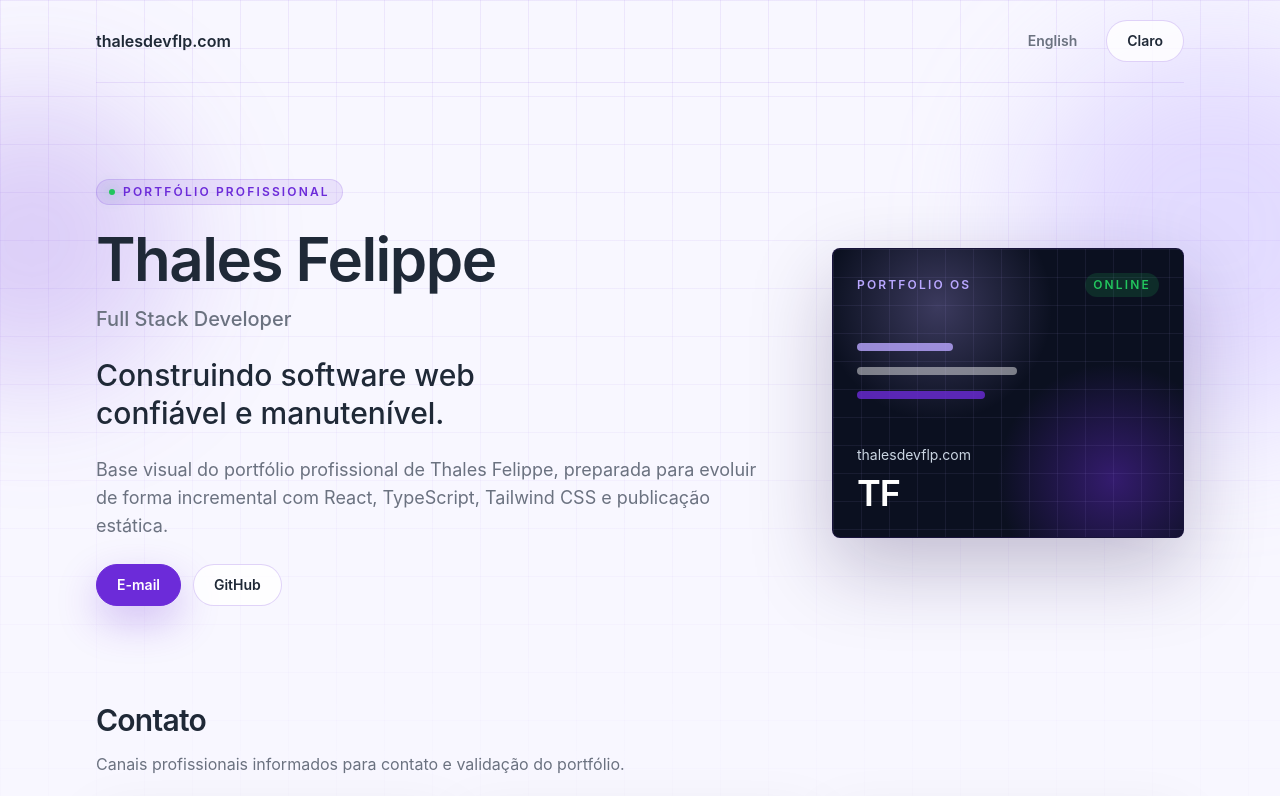
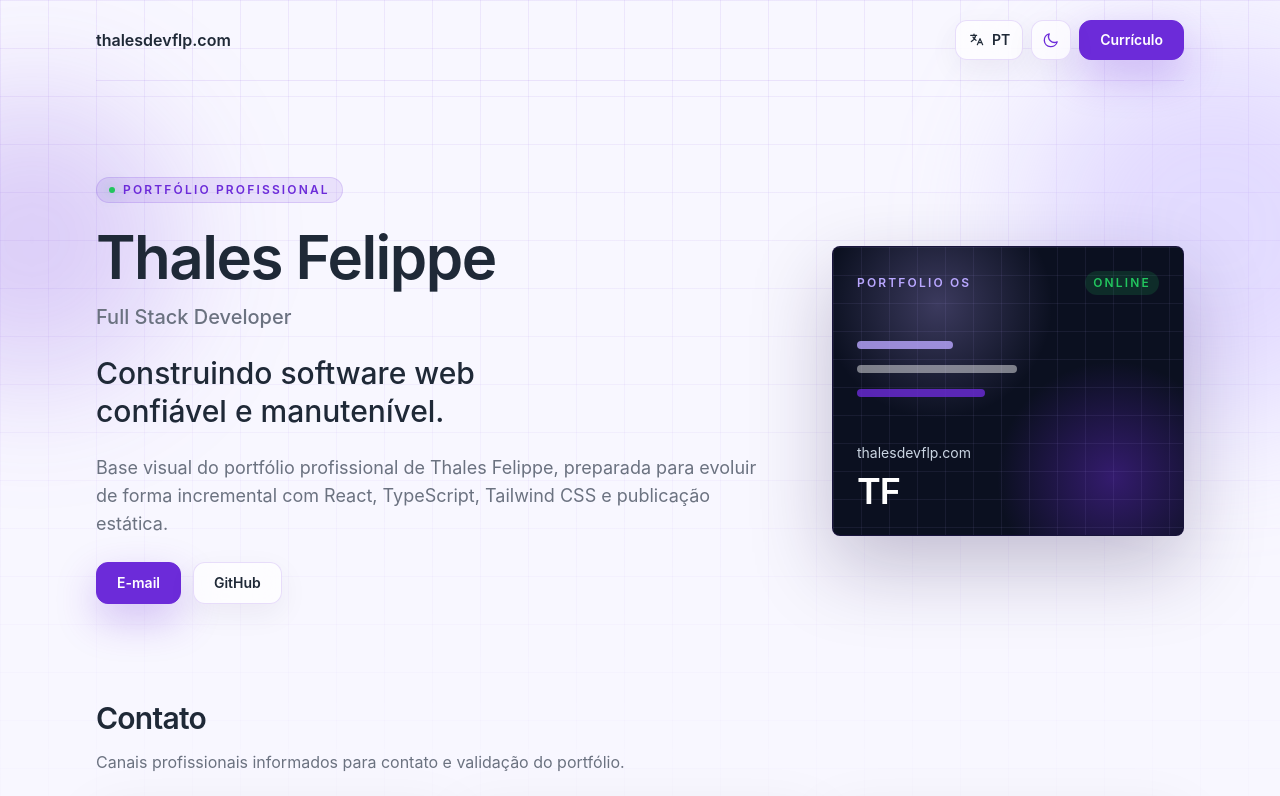
Before and after one commit to thalesfelippe/portfolio, a React (Vite) app: page / in a window 1280 px wide. Shown: the top 796 px of the page. Built offline with nearby package versions, Linux system fonts and the light colour scheme.

Commit message:
feat: add polished header toggles

```diff
--- /dev/null
+++ b/src/components/LanguageToggle.tsx
@@ -0,0 +1,46 @@
+import type { Language } from '../i18n/translations'
+import { translations } from '../i18n/translations'
+
+type LanguageToggleProps = {
+  language: Language
+  onLanguageChange: () => void
+}
+
+function LanguageIcon() {
+  return (
+    <svg
+      aria-hidden="true"
+      className="h-4 w-4"
+      fill="none"
+      viewBox="0 0 24 24"
+    >
+      <path
+        d="M4 5h9M9 3v2m2.5 0c-.7 4.1-2.9 7.2-6.5 9.4m2.5-6.7c1.1 2 2.6 3.6 4.5 4.8M14 19l4-9 4 9m-6.7-3h5.4"
+        stroke="currentColor"
+        strokeLinecap="round"
+        strokeLinejoin="round"
+        strokeWidth="1.8"
+      />
+    </svg>
+  )
+}
+
+export function LanguageToggle({
+  language,
+  onLanguageChange,
+}: LanguageToggleProps) {
+  const t = translations[language]
+  const currentLanguageLabel = language.toUpperCase()
+
+  return (
+    <button
+      aria-label={t.languageToggleLabel}
+      className="inline-flex h-10 items-center justify-center gap-2 rounded-xl border border-violet/15 bg-white/70 px-3 text-sm font-semibold text-dark-text shadow-[0_10px_30px_rgba(31,17,71,0.06)] backdrop-blur-md transition duration-200 ease-out hover:-translate-y-0.5 hover:border-violet/30 hover:bg-white hover:shadow-[0_16px_40px_rgba(31,17,71,0.1)] focus-visible:outline focus-visible:outline-2 focus-visible:outline-offset-2 focus-visible:outline-violet dark:border-white/10 dark:bg-white/8 dark:text-white dark:hover:border-soft-lavender/25 dark:hover:bg-white/12"
+      onClick={onLanguageChange}
+      type="button"
+    >
+      <LanguageIcon />
+      <span>{currentLanguageLabel}</span>
+    </button>
+  )
+}
--- a/src/components/SiteHeader.tsx
+++ b/src/components/SiteHeader.tsx
@@ -1,6 +1,8 @@
 import { profile } from '../data/profile'
 import type { Language } from '../i18n/translations'
 import { translations } from '../i18n/translations'
+import { LanguageToggle } from './LanguageToggle'
+import { ThemeToggle } from './ThemeToggle'
 import { Button } from './ui'
 
 type Theme = 'light' | 'dark'
@@ -19,7 +21,6 @@ export function SiteHeader({
   theme,
 }: SiteHeaderProps) {
   const t = translations[language]
-  const isDark = theme === 'dark'
 
   return (
     <header className="flex flex-col gap-4 border-b border-violet/10 py-5 dark:border-white/10 sm:flex-row sm:items-center sm:justify-between">
@@ -29,17 +30,26 @@ export function SiteHeader({
       >
         {profile.domain}
       </a>
-      <nav aria-label="Portfolio controls" className="flex flex-wrap gap-2">
-        <Button onClick={onLanguageChange} type="button" variant="ghost">
-          {t.switchLanguage}
-        </Button>
+      <nav
+        aria-label="Portfolio controls"
+        className="flex flex-wrap items-center gap-2"
+      >
+        <LanguageToggle
+          language={language}
+          onLanguageChange={onLanguageChange}
+        />
+        <ThemeToggle
+          language={language}
+          onThemeChange={onThemeChange}
+          theme={theme}
+        />
         <Button
-          aria-pressed={isDark}
-          onClick={onThemeChange}
-          type="button"
-          variant="secondary"
+          className="h-10 px-4"
+          href={profile.links.linkedin}
+          rel="noreferrer"
+          target="_blank"
         >
-          {isDark ? t.themeDark : t.themeLight}
+          {t.resume}
         </Button>
       </nav>
     </header>
--- /dev/null
+++ b/src/components/ThemeToggle.tsx
@@ -0,0 +1,68 @@
+import { translations, type Language } from '../i18n/translations'
+
+type Theme = 'light' | 'dark'
+
+type ThemeToggleProps = {
+  language: Language
+  onThemeChange: () => void
+  theme: Theme
+}
+
+function MoonIcon() {
+  return (
+    <svg
+      aria-hidden="true"
+      className="h-4.5 w-4.5"
+      fill="none"
+      viewBox="0 0 24 24"
+    >
+      <path
+        d="M20.2 14.4A7.9 7.9 0 0 1 9.6 3.8 8.7 8.7 0 1 0 20.2 14.4Z"
+        stroke="currentColor"
+        strokeLinecap="round"
+        strokeLinejoin="round"
+        strokeWidth="1.8"
+      />
+    </svg>
+  )
+}
+
+function SunIcon() {
+  return (
+    <svg
+      aria-hidden="true"
+      className="h-4.5 w-4.5"
+      fill="none"
+      viewBox="0 0 24 24"
+    >
+      <path
+        d="M12 8a4 4 0 1 1 0 8 4 4 0 0 1 0-8ZM12 2.8v2M12 19.2v2M4.2 4.2l1.4 1.4M18.4 18.4l1.4 1.4M2.8 12h2M19.2 12h2M4.2 19.8l1.4-1.4M18.4 5.6l1.4-1.4"
+        stroke="currentColor"
+        strokeLinecap="round"
+        strokeLinejoin="round"
+        strokeWidth="1.8"
+      />
+    </svg>
+  )
+}
+
+export function ThemeToggle({
+  language,
+  onThemeChange,
+  theme,
+}: ThemeToggleProps) {
+  const t = translations[language]
+  const isDark = theme === 'dark'
+  const label = isDark ? t.themeSwitchToLight : t.themeSwitchToDark
+
+  return (
+    <button
+      aria-label={label}
+      className="inline-flex h-10 w-10 items-center justify-center rounded-xl border border-violet/15 bg-white/70 text-violet shadow-[0_10px_30px_rgba(31,17,71,0.06)] backdrop-blur-md transition duration-200 ease-out hover:-translate-y-0.5 hover:border-violet/30 hover:bg-white hover:text-dark-purple hover:shadow-[0_16px_40px_rgba(31,17,71,0.1)] focus-visible:outline focus-visible:outline-2 focus-visible:outline-offset-2 focus-visible:outline-violet dark:border-white/10 dark:bg-white/8 dark:text-soft-lavender dark:hover:border-soft-lavender/25 dark:hover:bg-white/12 dark:hover:text-white"
+      onClick={onThemeChange}
+      type="button"
+    >
+      {isDark ? <SunIcon /> : <MoonIcon />}
+    </button>
+  )
+}
--- a/src/components/ui/Button.tsx
+++ b/src/components/ui/Button.tsx
@@ -22,15 +22,15 @@ type ButtonProps = ButtonAsButton | ButtonAsAnchor
 
 const variantClasses: Record<ButtonVariant, string> = {
   primary:
-    'border-violet bg-violet text-white shadow-[0_16px_40px_rgba(108,43,217,0.28)] hover:bg-dark-purple dark:border-soft-lavender/40 dark:bg-soft-lavender dark:text-deep-navy dark:hover:bg-white',
+    'border-violet bg-violet text-white shadow-[0_16px_40px_rgba(108,43,217,0.28)] hover:-translate-y-0.5 hover:bg-dark-purple hover:shadow-[0_20px_50px_rgba(108,43,217,0.34)] dark:border-violet dark:bg-violet dark:text-white dark:hover:bg-soft-lavender dark:hover:text-deep-navy',
   secondary:
-    'border-violet/20 bg-white/80 text-dark-text hover:border-violet/40 hover:bg-white dark:border-soft-lavender/20 dark:bg-white/10 dark:text-white dark:hover:bg-white/15',
+    'border-violet/15 bg-white/70 text-dark-text shadow-[0_10px_30px_rgba(31,17,71,0.06)] backdrop-blur-md hover:-translate-y-0.5 hover:border-violet/30 hover:bg-white hover:shadow-[0_16px_40px_rgba(31,17,71,0.1)] dark:border-white/10 dark:bg-white/8 dark:text-white dark:hover:border-soft-lavender/25 dark:hover:bg-white/12',
   ghost:
-    'border-transparent bg-transparent text-muted-text hover:bg-violet/10 hover:text-violet dark:text-slate-300 dark:hover:bg-white/10 dark:hover:text-white',
+    'border-transparent bg-transparent text-muted-text hover:-translate-y-0.5 hover:bg-violet/10 hover:text-violet dark:text-slate-300 dark:hover:bg-white/10 dark:hover:text-white',
 }
 
 const baseClasses =
-  'inline-flex items-center justify-center rounded-full border px-5 py-2.5 text-sm font-semibold transition focus-visible:outline focus-visible:outline-2 focus-visible:outline-offset-2 focus-visible:outline-violet disabled:pointer-events-none disabled:opacity-50'
+  'inline-flex items-center justify-center rounded-xl border px-5 py-2.5 text-sm font-semibold transition duration-200 ease-out focus-visible:outline focus-visible:outline-2 focus-visible:outline-offset-2 focus-visible:outline-violet disabled:pointer-events-none disabled:opacity-50'
 
 export function Button({
   children,
--- a/src/i18n/translations.ts
+++ b/src/i18n/translations.ts
@@ -3,9 +3,13 @@ export type Language = 'pt' | 'en'
 export const translations = {
   pt: {
     languageName: 'Português',
+    languageToggleLabel: 'Alternar idioma',
     switchLanguage: 'English',
     themeLight: 'Claro',
     themeDark: 'Escuro',
+    themeSwitchToLight: 'Alternar para tema claro',
+    themeSwitchToDark: 'Alternar para tema escuro',
+    resume: 'Currículo',
     introLabel: 'Portfólio profissional',
     headline: 'Construindo software web confiável e manutenível.',
     summary:
@@ -25,9 +29,13 @@ export const translations = {
   },
   en: {
     languageName: 'English',
+    languageToggleLabel: 'Switch language',
     switchLanguage: 'Português',
     themeLight: 'Light',
     themeDark: 'Dark',
+    themeSwitchToLight: 'Switch to light theme',
+    themeSwitchToDark: 'Switch to dark theme',
+    resume: 'Resume',
     introLabel: 'Professional portfolio',
     headline: 'Building reliable and maintainable web software.',
     summary:
```
